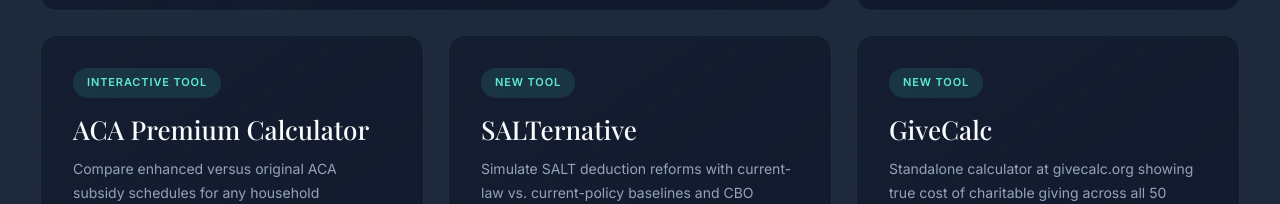
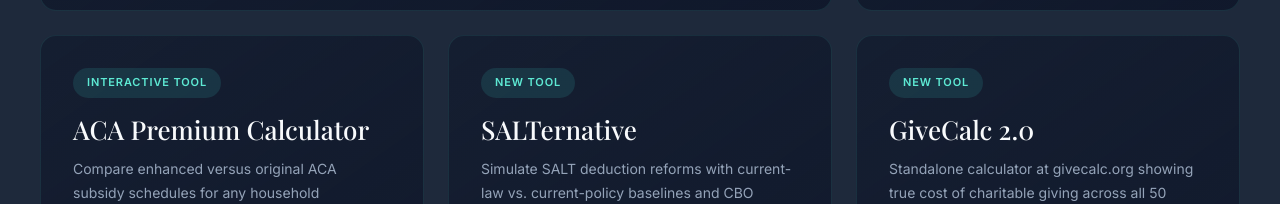
Before and after one commit to PolicyEngine/2025-year-in-review, a React (Vite) app: page /us in a window 1280 px wide. Shown: the part 2358-2562 px from the top of the page. Built offline with nearby package versions, Linux system fonts and the light colour scheme; a web font is replaced by a local one.

Commit message:
givecalc 2.0

```diff
--- a/src/data/us.js
+++ b/src/data/us.js
@@ -64,7 +64,7 @@ export const usHighlights = [
   },
   {
     tag: "New Tool",
-    title: "GiveCalc",
+    title: "GiveCalc 2.0",
     description:
       "Standalone calculator at givecalc.org showing true cost of charitable giving across all 50 states, DC, and NYC.",
     image: "/2025-year-in-review/images/givecalc_demo_2.png",
```
